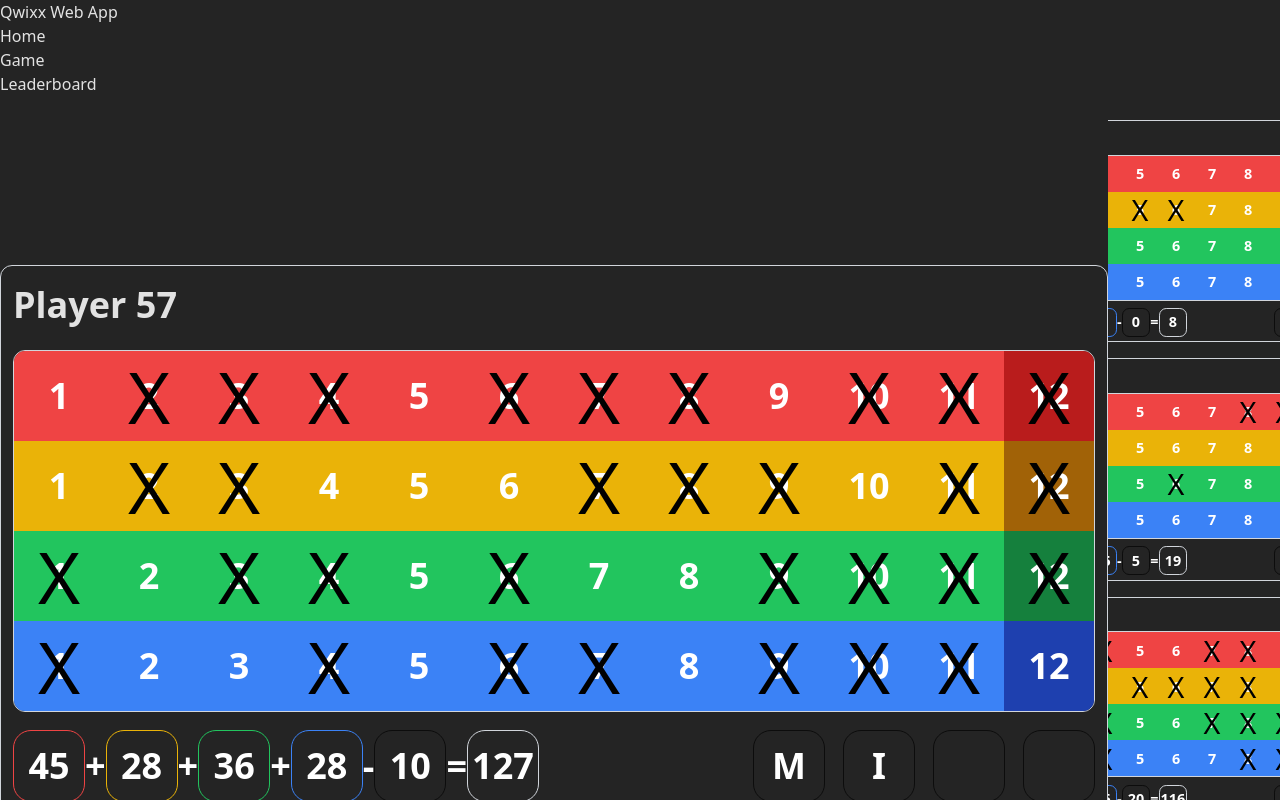
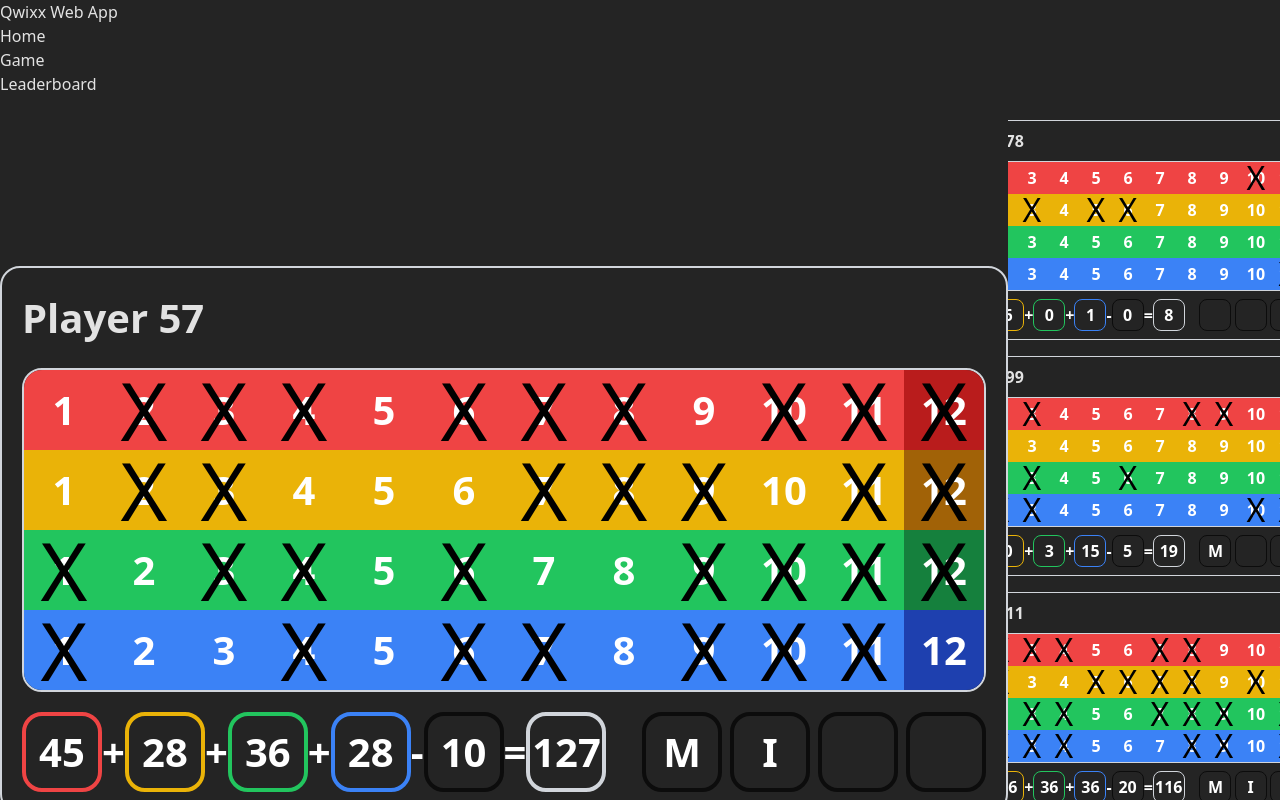
Before and after one commit to KatsimpasKonstantinos/qwixx-webapp, a React (Vite) app: page / in a window 1280 px wide. Built offline with nearby package versions, Linux system fonts and the light colour scheme.

Commit message:
Improve PlayerPaper UI and add 3D hover effect

```diff
--- a/src/components/PlayerPaper.css
+++ b/src/components/PlayerPaper.css
@@ -1,31 +1,43 @@
+.paper-container {
+    perspective: 1000px;
+}
+
+/* Style for the paper */
 .player-paper {
-    border-radius: 0.5em;
-    border: 1px solid #d1d5db;
-    padding: 0.5em;
+    border-radius: 1em;
+    border: 0.1em solid #d1d5db;
+    padding: 1em;
     display: flex;
     flex-direction: column;
-    pointer-events: none;
-
 }
 
 .player-paper-self {
-    font-size: 1.5em;
+    font-size: 1.25rem;
 }
 
 .player-paper-enemy {
-    font-size: 0.6em;
+    font-size: 0.5rem;
+    transform-style: preserve-3d;
 }
 
+
+.player-paper-enemy:hover {
+    transform: rotateY(25deg) rotateX(10deg);
+}
+
+
+
+
 .player-paper-player-name {
-    font-size: 1.5em;
+    font-size: 2em;
     font-weight: 600;
     display: block;
     margin-bottom: 0.5em;
 }
 
 .player-paper-rows {
-    border: 1px solid #d1d5db;
-    border-radius: 0.5em;
+    border: 0.1em solid #d1d5db;
+    border-radius: 1em;
     overflow: hidden;
 }
 
@@ -37,12 +49,12 @@
 }
 
 .player-paper-cell {
-    width: 2.5em;
-    height: 2.5em;
+    width: 2em;
+    height: 2em;
     display: flex;
     align-items: center;
     justify-content: center;
-    font-size: 1.5em;
+    font-size: 2em;
     font-weight: bold;
     color: white;
     position: relative;
@@ -94,41 +106,41 @@
 }
 
 .player-paper-border-red {
-    border: 1px solid #ef4444;
+    border: 0.1em solid #ef4444;
 }
 
 .player-paper-border-yellow {
-    border: 1px solid #eab308;
+    border: 0.1em solid #eab308;
 }
 
 .player-paper-border-green {
-    border: 1px solid #22c55e;
+    border: 0.1em solid #22c55e;
 }
 
 .player-paper-border-blue {
-    border: 1px solid #3b82f6;
+    border: 0.1em solid #3b82f6;
 }
 
 .player-paper-border-miss {
-    border: 1px solid #0c0c0c;
+    border: 0.1em solid #0c0c0c;
 }
 
 .player-paper-border-score {
-    border: 1px solid #d1d5db;
+    border: 0.1em solid #d1d5db;
 }
 
 .player-paper-score-miss-container {
     display: flex;
     justify-content: space-between;
+
+    padding-top: 1em;
 }
 
 .player-paper-misses {
     display: flex;
     align-items: center;
-    font-size: 1.5em;
     font-weight: bold;
     color: white;
-    padding-top: 0.5em;
 }
 
 .player-paper-miss-cell {
@@ -137,21 +149,20 @@
     display: flex;
     align-items: center;
     justify-content: center;
-    font-size: 1em;
+    font-size: 2em;
     font-weight: bold;
     color: white;
     position: relative;
     border-radius: 0.5em;
-    margin-left: 0.5em;
+    margin-left: 0.2em;
 }
 
 .player-paper-score {
     display: flex;
     align-items: center;
-    font-size: 1.5em;
     font-weight: bold;
+    font-size: 2em;
     color: white;
-    padding-top: 0.5em;
 }
 
 .player-paper-score-cell {
--- a/src/components/PlayerPaper.tsx
+++ b/src/components/PlayerPaper.tsx
@@ -80,6 +80,7 @@ function PlayerPaper({ player, gameSettings, self }: { player: Player, gameSetti
     }
 
     return (
+        <div className={"paper-container"}>
             <div className={`player-paper player-paper-${self ? "self" : "enemy"}`}>
                 <span className="player-paper-player-name">{player.name}</span>
                 <div className="player-paper-rows">
@@ -94,6 +95,7 @@ function PlayerPaper({ player, gameSettings, self }: { player: Player, gameSetti
                     </div>
                 </div>
             </div>
+        </div>
     );
 }
 
```
Lines whose indentation alone changed are shown as unchanged.
